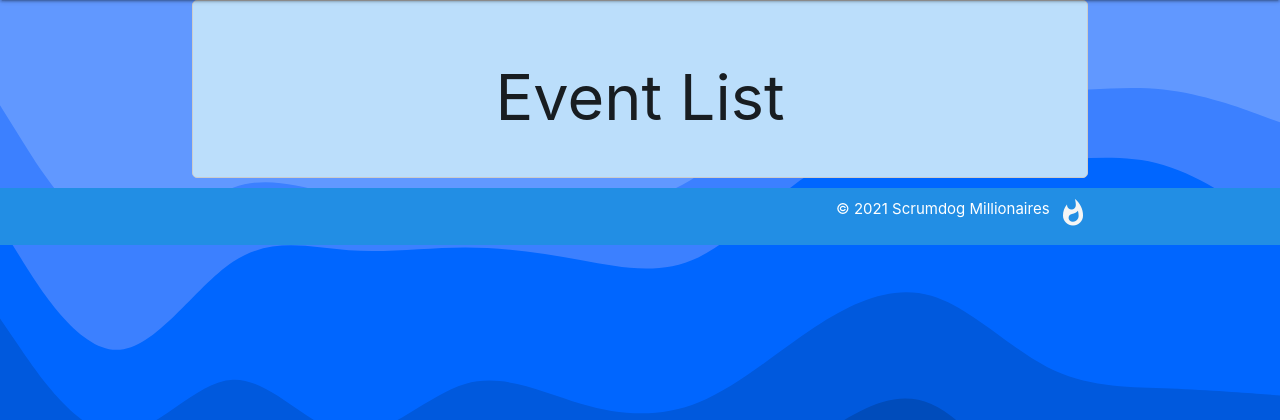
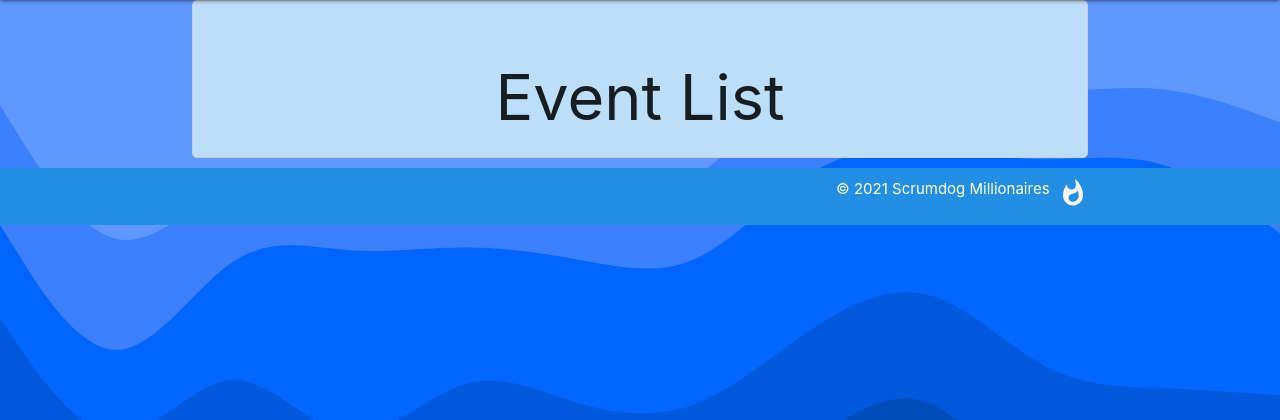
Before and after one commit to countchrisdo/wheresthepartyapp, a Django app: page /events/ in a window 1280 px wide. Shown: the part 64-484 px from the top of the page. Run offline with Django 3.2, Linux system fonts and the light colour scheme; data that the repository does not hold is empty.

Commit message:
style update

```diff
--- a/main_app/static/css/style.css
+++ b/main_app/static/css/style.css
@@ -8,7 +8,7 @@
 main {
   border: 1px solid #ccc;
   border-radius: 5px;
-  padding: 20px;
+  padding-top: 20px;
   margin-top: 20px;
   margin-bottom: 20px;
 }
```
